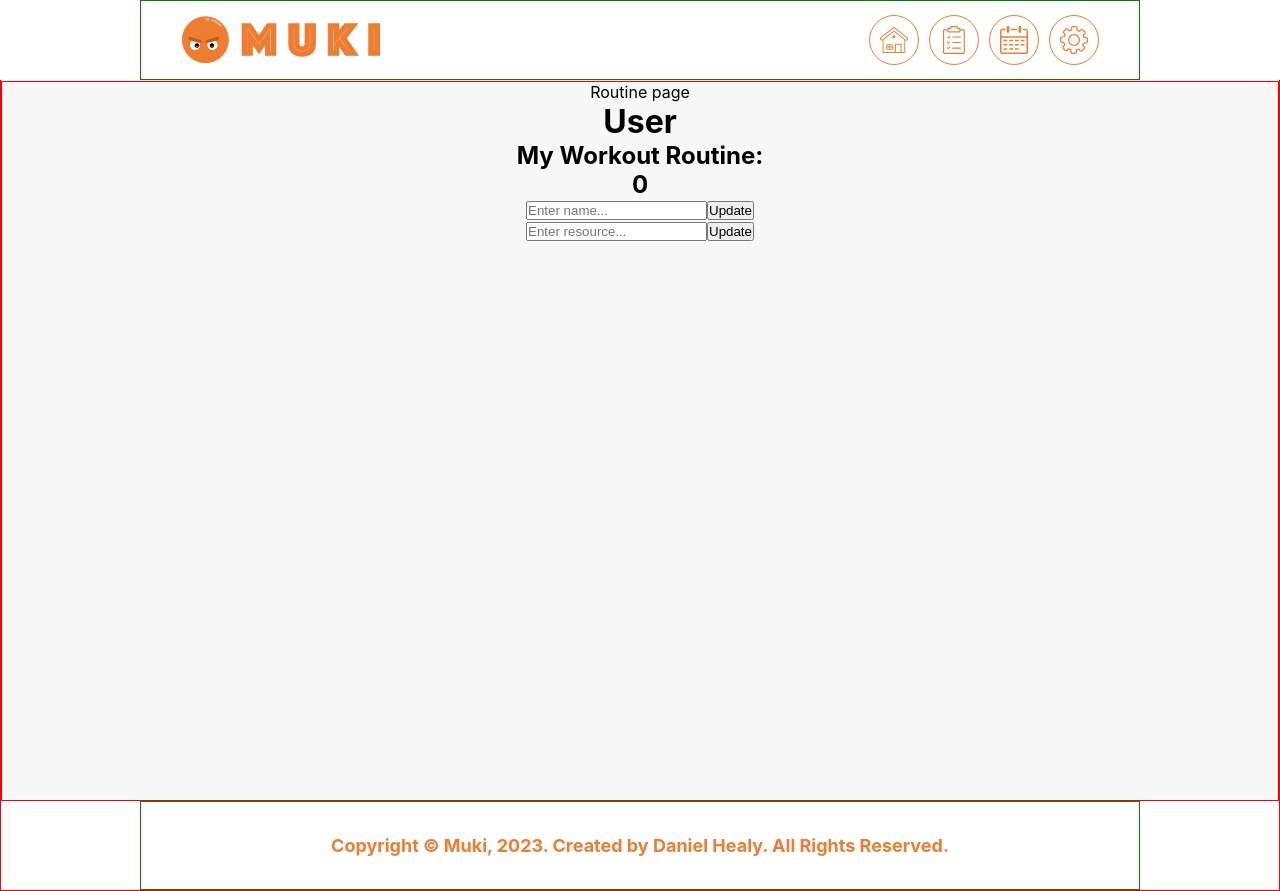
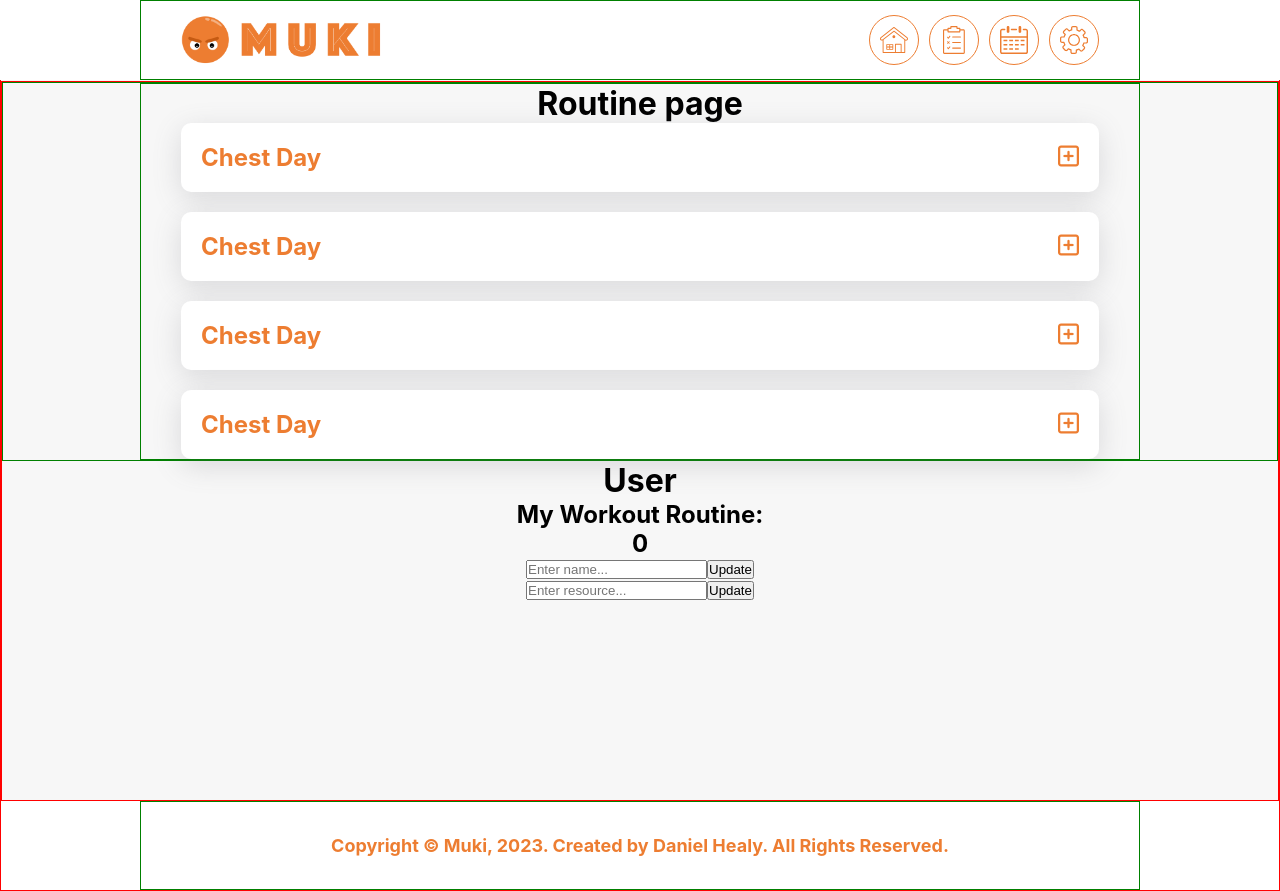
Before and after one commit to Web-Dev-Dan/muki-v2, a React (Create React App) app: page /routine in a window 1280 px wide. Built offline with nearby package versions, Linux system fonts and the light colour scheme.

Commit message:
Routine page updates

```diff
--- a/src/App.js
+++ b/src/App.js
@@ -40,6 +40,10 @@ function App() {
     ? JSON.parse(localStorage.getItem("userData"))
     : {
         userName: "User",
+        profile: {
+          weight: "",
+          height: "",
+        },
         resources: [],
         rewards: [
           { coins: 10 },
@@ -65,6 +69,7 @@ function App() {
             notes: "These are some notes for the benchpress.",
             img: "https://hips.hearstapps.com/hmg-prod/images/hdm119918mh16114-1542293707.png?crop=0.668xw:1.00xh;0.149xw,0&resize=1200:*",
             videoEmbed: "embedshortcode",
+            isFavorite: false,
             isDeleted: false,
           },
           {
@@ -75,9 +80,10 @@ function App() {
             record: 50,
             dos: [],
             donts: [],
-            notes: "These are some notes for the benchpress.",
+            notes: "These are some notes for the dead lift.",
             img: "https://hips.hearstapps.com/hmg-prod/images/hdm119918mh16114-1542293707.png?crop=0.668xw:1.00xh;0.149xw,0&resize=1200:*",
             videoEmbed: "embedshortcode",
+            isFavorite: false,
             isDeleted: false,
           },
         ],
--- /dev/null
+++ b/src/blocks/RoutineEntry/RoutineEntry.js
@@ -0,0 +1,57 @@
+import { useState } from "react";
+
+function RoutineEntry() {
+  // *********************** //
+  // ** TOGGLE ROUTINE BOX ** //
+  // *********************** //
+  const [routineBoxActive, setRoutineBoxActive] = useState(false);
+
+  function toggleRoutineEntry() {
+    setRoutineBoxActive(!routineBoxActive);
+  }
+
+  return (
+    <div
+      className={`routine bc--white ${
+        routineBoxActive ? "routine--active" : ""
+      }`}
+    >
+      {/* Top */}
+      <div className="routine--top disp--flex just--betw alig--cent">
+        <h2 className="routine__title">Chest Day</h2>
+        <button
+          onClick={() => toggleRoutineEntry()}
+          className="routine__button__open btn btn--transparent"
+        >
+          <i className="fa-regular fa-square-plus"></i>
+        </button>
+        <button
+          onClick={() => toggleRoutineEntry()}
+          className="routine__button__close btn btn--transparent"
+        >
+          <i className="fa-regular fa-square-minus"></i>
+        </button>
+      </div>
+      {/* Bottom */}
+      <div className="routine--bottom">
+        {/* Entry */}
+        <div className="routine__entry disp--flex">
+          <div className="routine__entry__checkbox">
+            <i class="fa-regular fa-square"></i>
+          </div>
+          <div className="routine__entry__title">
+            <p>Warm-up set 1 (x6)</p>
+          </div>
+          <div className="routine__entry__reps">
+            <i className="fa-solid fa-info"></i>
+          </div>
+          <div className="routine__entry__delete">
+            <i className="fa-regular fa-trash-can"></i>
+          </div>
+        </div>
+      </div>
+    </div>
+  );
+}
+
+export default RoutineEntry;
--- a/src/index.css
+++ b/src/index.css
@@ -175,6 +175,11 @@ body {
   padding: 10px;
 }
 
+.btn--transparent {
+  background-color: transparent;
+  border: none;
+}
+
 /*** MAIN ***/
 .main {
   border: 1px solid red;
--- /dev/null
+++ b/src/pages/Routine/RoutinePage.css
@@ -0,0 +1,51 @@
+/*** Routine Page ***/
+
+.routine {
+  padding: 20px;
+  box-shadow: rgba(100, 100, 111, 0.2) 0px 7px 29px 0px;
+  border-radius: 10px;
+}
+
+.routine--top {
+  color: var(--color--primary);
+  gap: 20px;
+  transition: 0.2s;
+}
+
+.routine__button__close {
+  display: none;
+}
+
+.routine--top .btn {
+  font-size: 24px;
+  color: var(--color--primary);
+  align-self: flex-start;
+}
+
+.routine--bottom {
+  /* border: 1px solid green; */
+  max-height: 0;
+  overflow: hidden;
+  transition: 0.2s;
+}
+
+.routine--active .routine--top {
+  padding-bottom: 20px;
+}
+
+.routine--active .routine__button__open {
+  display: none;
+}
+
+.routine--active .routine__button__close {
+  display: flex;
+}
+
+.routine--active .routine--bottom {
+  max-height: 1000px;
+  overflow: scroll;
+}
+
+.routine-container {
+  gap: 20px;
+}
--- a/src/pages/Routine/RoutinePage.js
+++ b/src/pages/Routine/RoutinePage.js
@@ -1,5 +1,25 @@
+// Styles
+import "./RoutinePage.css";
+
+// Components
+import RoutineEntry from "../../blocks/RoutineEntry/RoutineEntry";
+
 function RoutinePage() {
-  return <div>Routine page</div>;
+  return (
+    <div className="main__page">
+      <div className="cont--max">
+        <h1>Routine page</h1>
+        <div className="main__page__inner">
+          <div className="routine-container disp--flex flex--colu">
+            <RoutineEntry />
+            <RoutineEntry />
+            <RoutineEntry />
+            <RoutineEntry />
+          </div>
+        </div>
+      </div>
+    </div>
+  );
 }
 
 export default RoutinePage;
```
